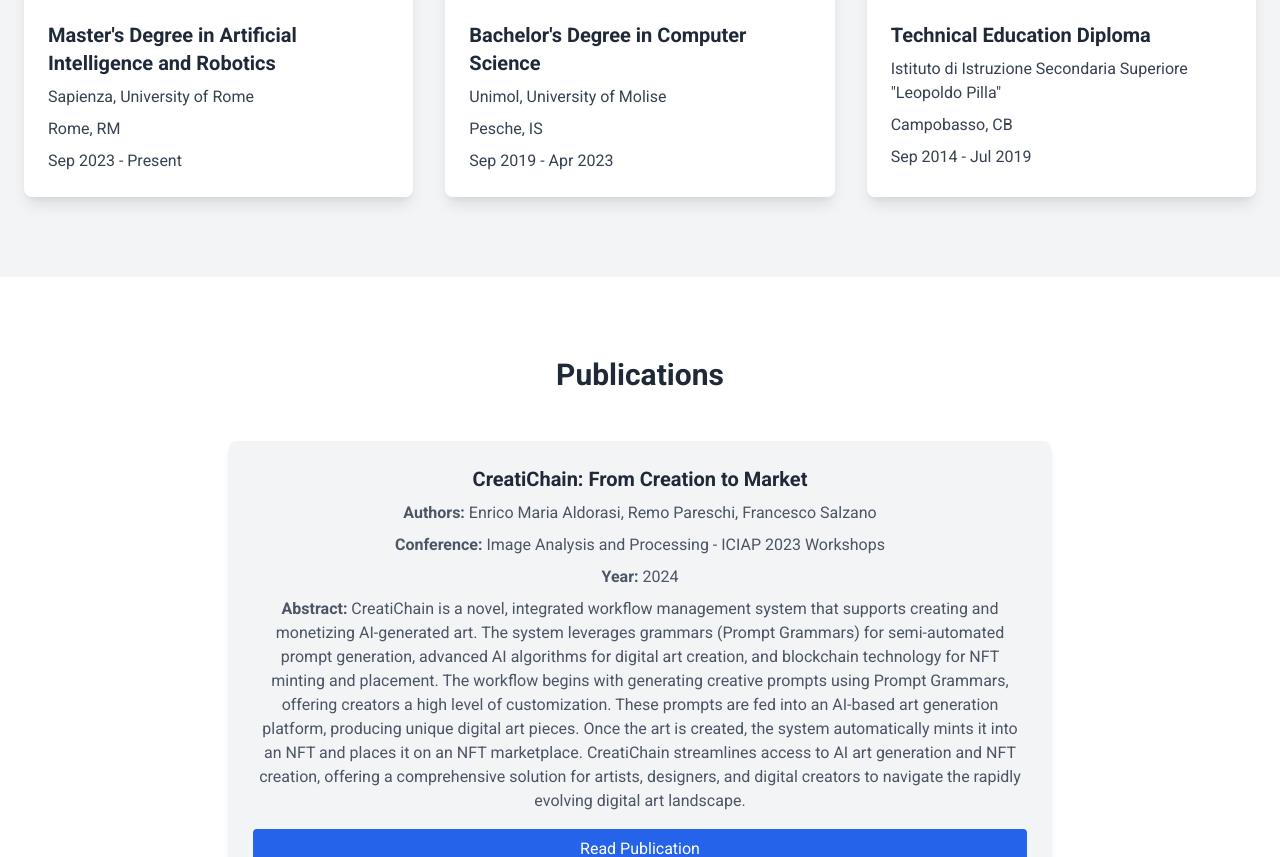
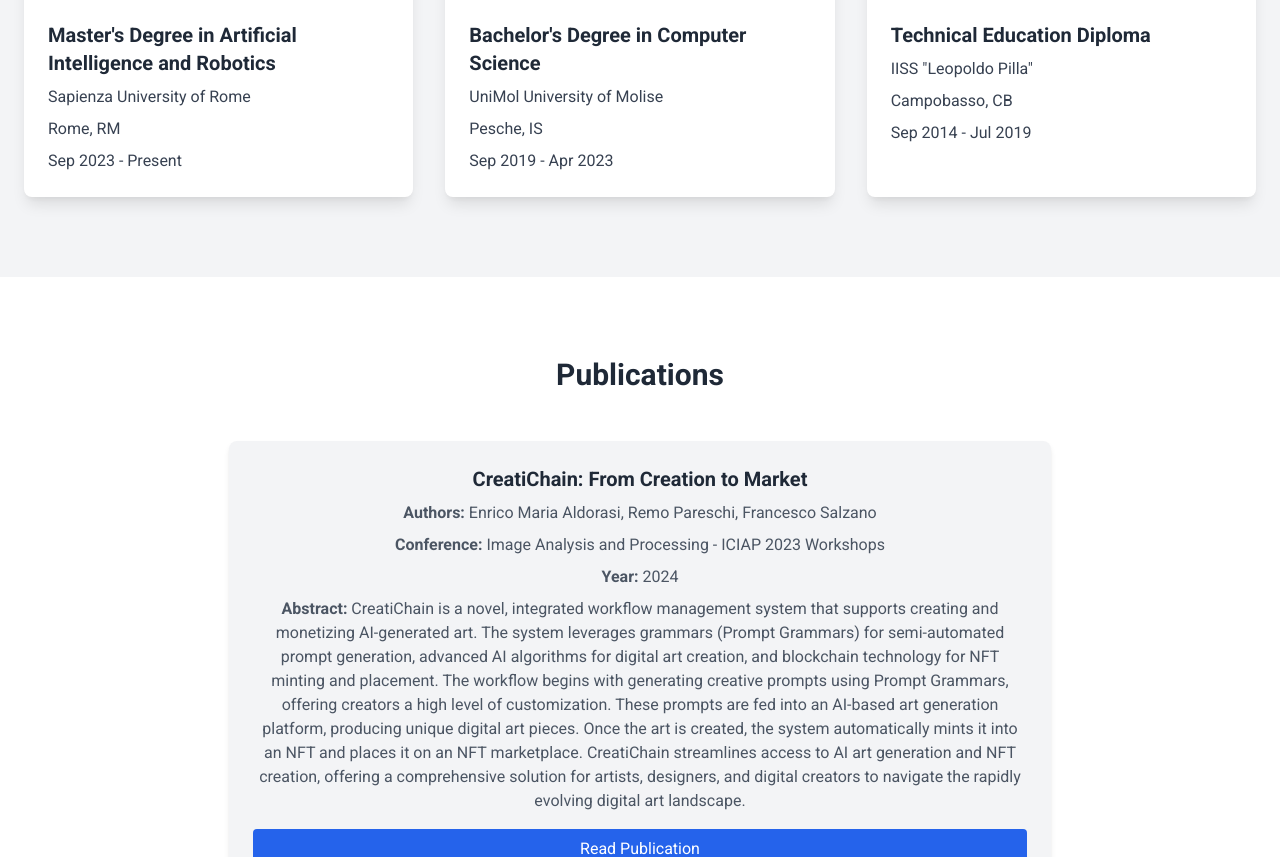
Before and after one commit to ComprisedAxis/ComprisedAxis.github.io, a plain HTML site: page index.html in a window 1280 px wide. Shown: the part 1839-2696 px from the top of the page. Drawn offline with nearby package versions, Linux system fonts and the light colour scheme.

```diff
--- a/index.html
+++ b/index.html
@@ -171,7 +171,7 @@
                     </div>
                     <div class="p-6">
                         <h3 class="text-xl font-semibold mb-2">Master's Degree in Artificial Intelligence and Robotics</h3>
-                        <p class="text-gray-700 dark:text-gray-300 mb-2">Sapienza, University of Rome</p>
+                        <p class="text-gray-700 dark:text-gray-300 mb-2">Sapienza University of Rome</p>
                         <p class="text-gray-700 dark:text-gray-300 mb-2">Rome, RM</p>
                         <p class="text-gray-700 dark:text-gray-300">Sep 2023 - Present</p>
                     </div>
@@ -184,7 +184,7 @@
                     </div>
                     <div class="p-6">
                         <h3 class="text-xl font-semibold mb-2">Bachelor's Degree in Computer Science</h3>
-                        <p class="text-gray-700 dark:text-gray-300 mb-2">Unimol, University of Molise</p>
+                        <p class="text-gray-700 dark:text-gray-300 mb-2">UniMol University of Molise</p>
                         <p class="text-gray-700 dark:text-gray-300 mb-2">Pesche, IS</p>
                         <p class="text-gray-700 dark:text-gray-300">Sep 2019 - Apr 2023</p>
                     </div>
@@ -197,7 +197,7 @@
                     </div>
                     <div class="p-6">
                         <h3 class="text-xl font-semibold mb-2">Technical Education Diploma</h3>
-                        <p class="text-gray-700 dark:text-gray-300 mb-2">Istituto di Istruzione Secondaria Superiore "Leopoldo Pilla"</p>
+                        <p class="text-gray-700 dark:text-gray-300 mb-2">IISS "Leopoldo Pilla"</p>
                         <p class="text-gray-700 dark:text-gray-300 mb-2">Campobasso, CB</p>
                         <p class="text-gray-700 dark:text-gray-300">Sep 2014 - Jul 2019</p>
                     </div>
```
